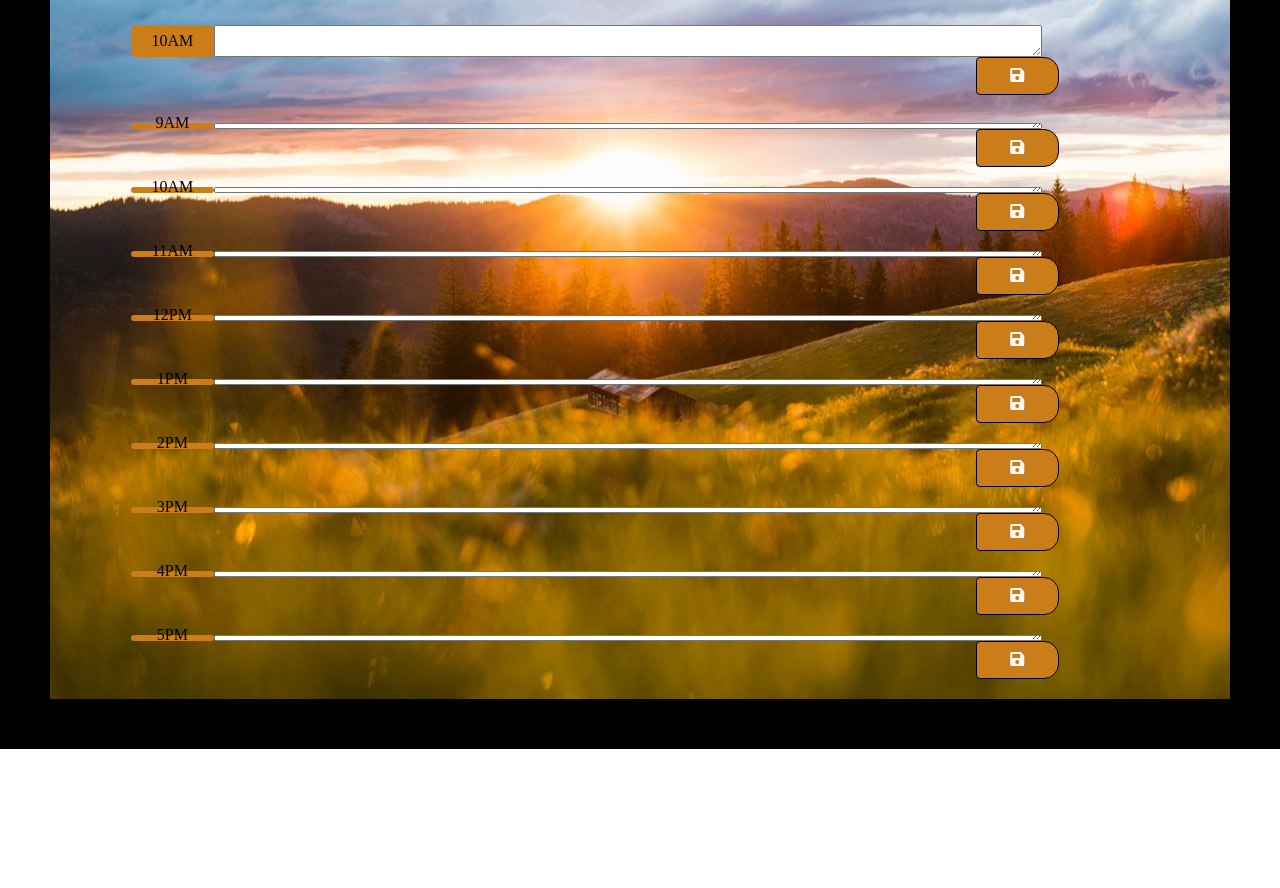
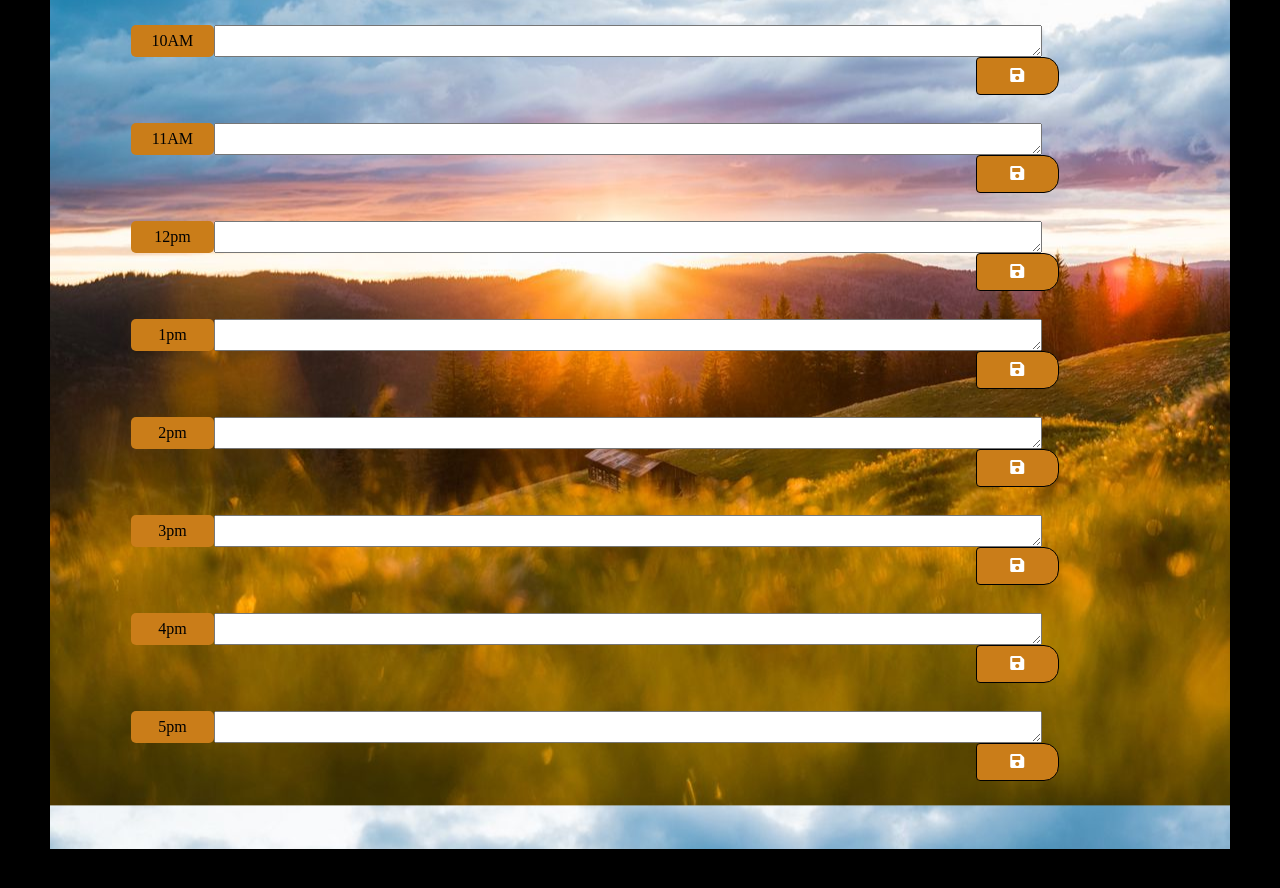
Before and after one commit to Berkeleycodingmomma/work-day-scheduler, a plain HTML site: page index.html in a window 1280 px wide. Shown: the part 368-1256 px from the top of the page. Before the commit the page ends 1117 px from the top, so only its background shows below. Drawn offline with nearby package versions, Linux system fonts and the light colour scheme; files whose address does not match are found by name.

Commit message:
changed and adjusted all of the row time-blocks

```diff
--- a/index.html
+++ b/index.html
@@ -46,93 +46,69 @@
         </button>
       </div>
 
-      <div id="hour-2" data-hour="9" class="row time-block">
-        <div class="col-md-1 hour">
-          9AM
-        </div>
-        <textarea id="9AM" class="col-md-10 description">
-    </textarea>
-        <button class="col-1 saveBtn btn"><i class="fas fa-save"></i></button>
+
+      <div id="hour-11" class="row time-block mb-2" data-hour="11">
+        <div class="col-2 col-md-1 hour text-center py-3">11AM</div>
+        <textarea class="col-8 col-md-10 description" rows="3"> </textarea>
+        <button class="btn saveBtn col-2 col-md-1" aria-label="save">
+          <i class="fas fa-save" aria-hidden="true"></i>
+        </button>
       </div>
 
-      <div id="hour-3" data-hour="10" class="row time-block">
-        <div class="col-md-1 hour">
-          10AM
-        </div>
-        <textarea id="10AM" class="col-md-10 description">
-    </textarea>
-        <button class="col-1 saveBtn btn"><i class="fas fa-save"></i></button>
+      <div id="hour-12" class="row time-block mb-2" data-hour="12">
+        <div class="col-2 col-md-1 hour text-center py-3">12pm</div>
+        <textarea class="col-8 col-md-10 description" rows="3"> </textarea>
+        <button class="btn saveBtn col-2 col-md-1" aria-label="save">
+          <i class="fas fa-save" aria-hidden="true"></i>
+        </button>
       </div>
 
-      <div id="hour-4" data-hour="11" class="row time-block">
-        <div class="col-md-1 hour">
-          11AM
-        </div>
-        <textarea id="11AM" class="col-md-10 description">
-    </textarea>
-        <button class="col-1 saveBtn btn"><i class="fas fa-save"></i></button>
+      <div id="hour-13" class="row time-block mb-2" data-hour="13">
+        <div class="col-2 col-md-1 hour text-center py-3">1pm</div>
+        <textarea class="col-8 col-md-10 description" rows="3"> </textarea>
+        <button class="btn saveBtn col-2 col-md-1" aria-label="save">
+          <i class="fas fa-save" aria-hidden="true"></i>
+        </button>
       </div>
 
-      <div id="hour-5" data-hour="12" class="row time-block">
-        <div class="col-md-1 hour">
-          12PM
-        </div>
-        <textarea id="12PM" class="col-md-10 description">
-    </textarea>
-        <button class="col-1 saveBtn btn"><i class="fas fa-save"></i></button>
+      <div id="hour-14" class="row time-block mb-2" data-hour="14">
+        <div class="col-2 col-md-1 hour text-center py-3">2pm</div>
+        <textarea class="col-8 col-md-10 description" rows="3"> </textarea>
+        <button class="btn saveBtn col-2 col-md-1" aria-label="save">
+          <i class="fas fa-save" aria-hidden="true"></i>
+        </button>
       </div>
 
-      <div id="hour-6" data-hour="13" class="row time-block">
-        <div class="col-md-1 hour">
-          1PM
-        </div>
-        <textarea id="1PM" class="col-md-10 description">
-    </textarea>
-        <button class="col-1 saveBtn btn"><i class="fas fa-save"></i></button>
+      <div id="hour-15" class="row time-block mb-2" data-hour="15">
+        <div class="col-2 col-md-1 hour text-center py-3">3pm</div>
+        <textarea class="col-8 col-md-10 description" rows="3"> </textarea>
+        <button class="btn saveBtn col-2 col-md-1" aria-label="save">
+          <i class="fas fa-save" aria-hidden="true"></i>
+        </button>
       </div>
 
-      <div id="hour-7" data-hour="14" class="row time-block">
-        <div class="col-md-1 hour">
-          2PM
-        </div>
-        <textarea id="2PM" class="col-md-10 description">
-    </textarea>
-        <button class="col-1 saveBtn btn"><i class="fas fa-save"></i></button>
+      <div id="hour-16" class="row time-block mb-2" data-hour="16">
+        <div class="col-2 col-md-1 hour text-center py-3">4pm</div>
+        <textarea class="col-8 col-md-10 description" rows="3"> </textarea>
+        <button class="btn saveBtn col-2 col-md-1" aria-label="save">
+          <i class="fas fa-save" aria-hidden="true"></i>
+        </button>
       </div>
 
-      <div id="hour-8" data-hour="15" class="row time-block">
-        <div class="col-md-1 hour">
-          3PM
+      <div id="hour-17" class="row time-block mb-5" data-hour="17">
+        <div class="col-2 col-md-1 hour text-center py-3">5pm</div>
+        <textarea class="col-8 col-md-10 description" rows="3"> </textarea>
+        <button class="btn saveBtn col-2 col-md-1" aria-label="save">
+          <i class="fas fa-save" aria-hidden="true"></i>
+        </button>
       </div>
-        <textarea id="3PM" class="col-md-10 description">
-    </textarea>
-        <button class="col-1 saveBtn btn"><i class="fas fa-save"></i></button>
     </div>
 
-      <div id="hour-9" data-hour="16" class="row time-block">
-        <div class="col-md-1 hour">
-          4PM
-        </div>
-        <textarea id="4PM" class="col-md-10 description">
-    </textarea>
-        <button class="col-1 saveBtn btn"><i class="fas fa-save"></i></button>
-      </div>
+    <!-- changed and adjusted all of the row time-blocks-->
 
-      <div id="hour-10" data-hour="17" class="row time-block">
-        <div class="col-md-1 hour">
-          5PM
-        </div>
-        <textarea id="5PM" class="col-md-10 description">
-    </textarea>
-        <button class="col-1 saveBtn btn"><i class="fas fa-save"></i></button>
-      </div>
-
-      <div>
     <script src="https://cdnjs.cloudflare.com/ajax/libs/jquery/3.2.1/jquery.min.js"></script>
     <script src="https://cdn.jsdelivr.net/npm/dayjs@1.11.3/dayjs.min.js"
       integrity="sha256-iu/zLUB+QgISXBLCW/mcDi/rnf4m4uEDO0wauy76x7U=" crossorigin="anonymous"></script>
-
-
 
     <script src="script.js"></script>
 </body>
```
Lines whose indentation alone changed are shown as unchanged.
